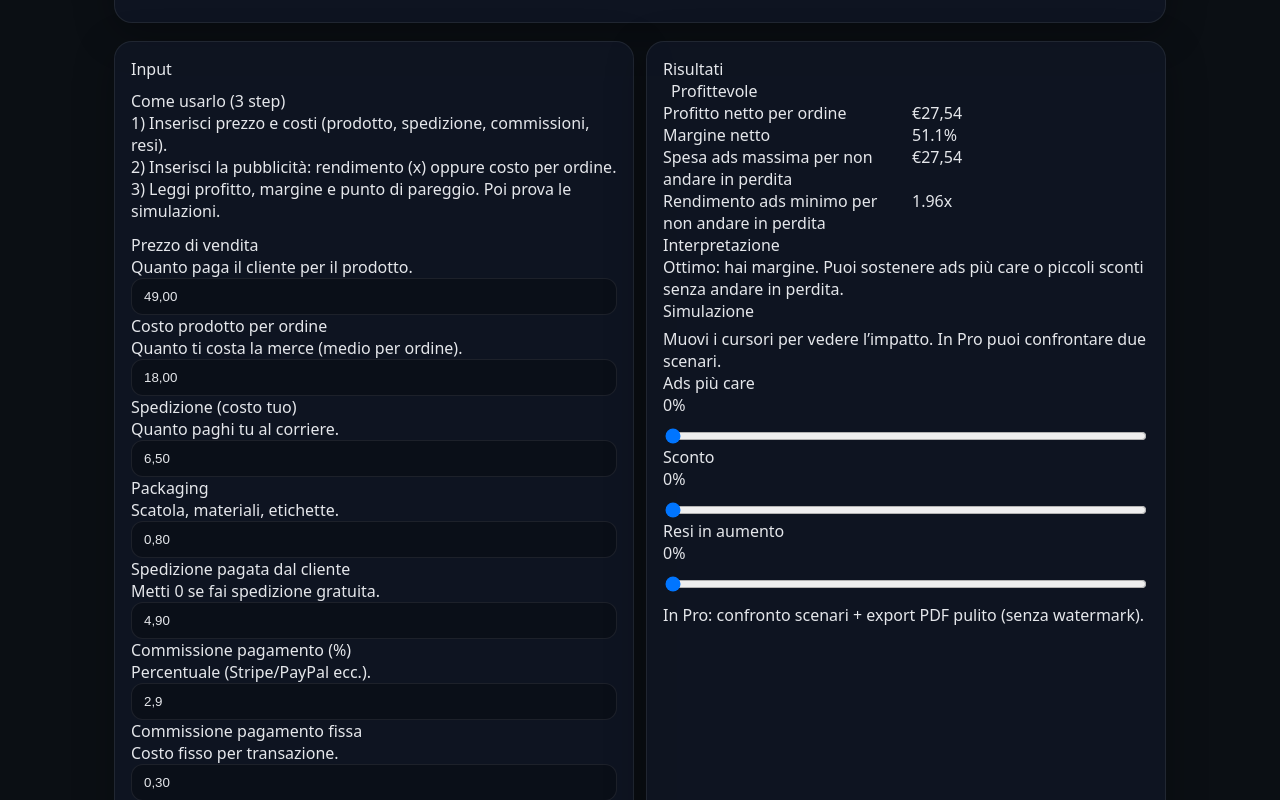
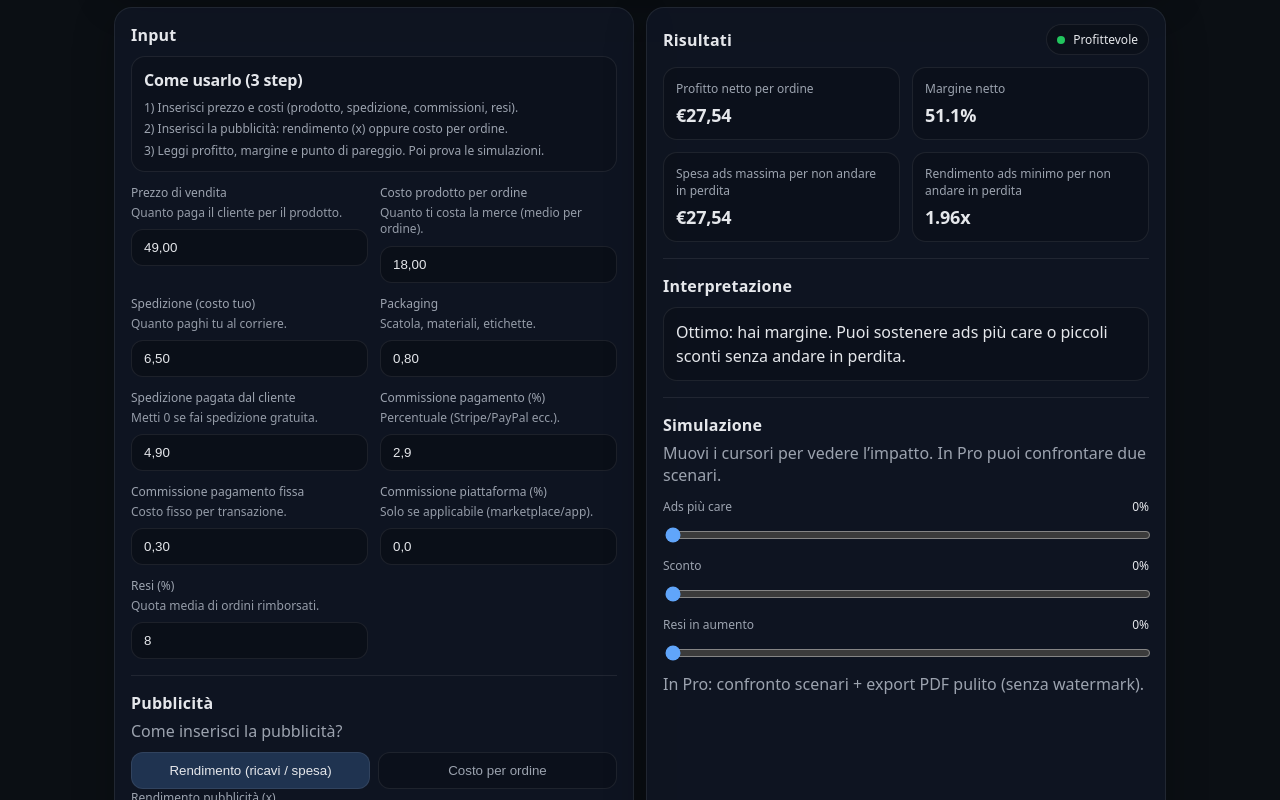
Before and after one commit to giusor/real-ecommerce-profit, a Next.js app: page / in a window 1280 px wide. Shown: the part 420-1220 px from the top of the page. Built offline with nearby package versions, Linux system fonts and the light colour scheme.

Commit message:
Update globals.css

```diff
--- a/app/globals.css
+++ b/app/globals.css
@@ -11,6 +11,7 @@
 }
 
 * { box-sizing: border-box; }
+
 body {
   margin: 0;
   font-family: ui-sans-serif, system-ui, -apple-system, Segoe UI, Roboto, Helvetica, Arial;
@@ -22,6 +23,8 @@ body {
 
 .shell { max-width: 1100px; margin: 0 auto; padding: 24px; }
 
+/* ---------- Header ---------- */
+
 .header {
   position: sticky; top: 0;
   backdrop-filter: blur(10px);
@@ -29,14 +32,30 @@ body {
   border-bottom: 1px solid var(--line);
   padding: 14px 0;
   z-index: 10;
+  display: flex;
+  align-items: center;
+  justify-content: space-between;
+  gap: 12px;
 }
-.header-inner { display: flex; align-items: center; justify-content: space-between; gap: 12px; }
+
+.headerRight { display: inline-flex; align-items: center; gap: 10px; }
+
 .brand { display: flex; flex-direction: column; line-height: 1.05; }
-.brand b { font-size: 14px; letter-spacing: .2px; }
-.brand span { font-size: 12px; color: var(--muted); }
+.brandTitle { font-size: 14px; letter-spacing: .2px; font-weight: 700; }
+.brandSub { font-size: 12px; color: var(--muted); margin-top: 2px; }
+
+.hero { margin-top: 10px; }
+
+.h1 { font-size: 34px; margin: 20px 0 8px; letter-spacing: -0.4px; }
+.sub { color: var(--muted); margin: 0 0 18px; max-width: 70ch; }
+
+/* ---------- Layout ---------- */
 
 .row { display: grid; grid-template-columns: 1fr 1fr; gap: 16px; margin-top: 18px; }
 @media (max-width: 900px) { .row { grid-template-columns: 1fr; } }
+
+.grid2 { display: grid; grid-template-columns: 1fr 1fr; gap: 12px; }
+@media (max-width: 520px) { .grid2 { grid-template-columns: 1fr; } }
 
 .card {
   border: 1px solid var(--line);
@@ -46,13 +65,22 @@ body {
   box-shadow: 0 10px 40px rgba(0,0,0,.28);
 }
 
-.h1 { font-size: 34px; margin: 20px 0 8px; letter-spacing: -0.4px; }
-.sub { color: var(--muted); margin: 0 0 18px; max-width: 70ch; }
+/* ---------- Inputs ---------- */
 
-.grid2 { display: grid; grid-template-columns: 1fr 1fr; gap: 12px; }
-@media (max-width: 520px) { .grid2 { grid-template-columns: 1fr; } }
+.fieldGrid {
+  display: grid;
+  grid-template-columns: 1fr 1fr;
+  gap: 12px;
+  margin-top: 10px;
+}
+@media (max-width: 720px) {
+  .fieldGrid { grid-template-columns: 1fr; }
+}
 
-.label { font-size: 12px; color: var(--muted); margin-bottom: 6px; }
+.field { display: flex; flex-direction: column; }
+.fieldLabel { font-size: 12px; color: var(--muted); margin-bottom: 6px; }
+.fieldHelp { font-size: 12px; color: var(--muted); margin: -2px 0 8px; line-height: 1.35; opacity: .95; }
+
 .input, .select {
   width: 100%;
   padding: 10px 12px;
@@ -62,17 +90,28 @@ body {
   color: var(--text);
   outline: none;
 }
+
+.input::placeholder { color: rgba(156,163,175,.65); }
+
 .input:focus, .select:focus { border-color: rgba(96,165,250,.55); }
 
 .small { font-size: 12px; color: var(--muted); margin-top: 6px; }
+.muted { color: var(--muted); }
 
-.kpi { display: grid; grid-template-columns: 1fr 1fr; gap: 12px; }
-.kpi .box { padding: 12px; border-radius: 14px; border: 1px solid var(--line); background: rgba(0,0,0,.18); }
-.kpi .box b { display: block; font-size: 18px; margin-top: 4px; }
-.kpi .box span { color: var(--muted); font-size: 12px; }
+.note { font-size: 12px; color: var(--muted); margin-top: 6px; line-height: 1.5; }
 
-.badge { display: inline-flex; align-items: center; gap: 8px; padding: 6px 10px; border-radius: 999px; border: 1px solid var(--line); background: rgba(0,0,0,.2); font-size: 12px; }
-.dot { width: 8px; height: 8px; border-radius: 99px; display: inline-block; }
+/* Soft validation */
+.fieldInvalid .input {
+  border-color: rgba(245,158,11,.55);
+  box-shadow: 0 0 0 3px rgba(245,158,11,.10);
+}
+.fieldError {
+  font-size: 12px;
+  color: rgba(245,158,11,.95);
+  margin-top: 6px;
+}
+
+/* ---------- Buttons ---------- */
 
 .btn {
   display: inline-flex; align-items: center; justify-content: center;
@@ -84,15 +123,22 @@ body {
   text-decoration: none;
   cursor: pointer;
 }
+
 .btn:hover { border-color: rgba(96,165,250,.55); }
 .btnPrimary { background: rgba(96,165,250,.28); }
+
 .btnRow { display: flex; gap: 10px; flex-wrap: wrap; }
 
-.hr { height: 1px; background: var(--line); margin: 16px 0; border: 0; }
+/* ---------- Divider ---------- */
 
-.sliderRow { display: grid; grid-template-columns: 1fr; gap: 10px; }
-.range { width: 100%; }
-.footer { color: var(--muted); font-size: 12px; margin-top: 28px; line-height: 1.6; }
+.divider, .hr {
+  height: 1px;
+  background: var(--line);
+  margin: 16px 0;
+  border: 0;
+}
+
+/* ---------- Toggle ---------- */
 
 .toggle {
   display: inline-flex; gap: 6px; padding: 4px;
@@ -100,6 +146,7 @@ body {
   border-radius: 999px;
   background: rgba(0,0,0,.18);
 }
+
 .pill {
   padding: 6px 10px;
   border-radius: 999px;
@@ -109,3 +156,130 @@ body {
   user-select: none;
 }
 .pillOn { background: rgba(96,165,250,.25); color: var(--text); }
+
+/* ---------- Segmented (Ads mode) ---------- */
+
+.segmented {
+  display: grid;
+  grid-template-columns: 1fr 1fr;
+  gap: 8px;
+}
+
+.segBtn {
+  padding: 10px 12px;
+  border-radius: 12px;
+  border: 1px solid var(--line);
+  background: rgba(0,0,0,.18);
+  color: var(--muted);
+  cursor: pointer;
+}
+.segBtn:hover { border-color: rgba(96,165,250,.55); color: var(--text); }
+.segOn { background: rgba(96,165,250,.22); color: var(--text); }
+
+/* ---------- Results ---------- */
+
+.cardTitle { font-weight: 700; letter-spacing: .2px; }
+.cardTopRow {
+  display: flex;
+  align-items: center;
+  justify-content: space-between;
+  gap: 10px;
+}
+
+.pillTag {
+  display: inline-flex;
+  align-items: center;
+  gap: 8px;
+  padding: 6px 10px;
+  border-radius: 999px;
+  border: 1px solid var(--line);
+  background: rgba(0,0,0,.2);
+  font-size: 12px;
+  color: var(--text);
+}
+.dot { width: 8px; height: 8px; border-radius: 99px; display: inline-block; background: var(--muted); }
+
+.pillTag.loss .dot { background: var(--red); }
+.pillTag.ok .dot { background: var(--yellow); }
+.pillTag.profit .dot { background: var(--green); }
+
+.kpiGrid {
+  display: grid;
+  grid-template-columns: 1fr 1fr;
+  gap: 12px;
+  margin-top: 12px;
+}
+
+@media (max-width: 520px) {
+  .kpiGrid { grid-template-columns: 1fr; }
+}
+
+.kpi {
+  padding: 12px;
+  border-radius: 14px;
+  border: 1px solid var(--line);
+  background: rgba(0,0,0,.18);
+}
+
+.kpiTitle { color: var(--muted); font-size: 12px; }
+.kpiValue { display: block; font-size: 18px; margin-top: 6px; font-weight: 800; letter-spacing: -0.2px; }
+
+/* Insight */
+.insightBox {
+  margin-top: 10px;
+  padding: 12px;
+  border-radius: 14px;
+  border: 1px solid var(--line);
+  background: rgba(0,0,0,.18);
+  line-height: 1.5;
+}
+
+/* ---------- Sliders ---------- */
+
+.sliderRow { display: grid; grid-template-columns: 1fr; gap: 10px; margin-top: 12px; }
+.sliderTop { display: flex; align-items: center; justify-content: space-between; gap: 10px; }
+.sliderLabel { color: var(--muted); font-size: 12px; }
+.sliderVal { font-size: 12px; color: var(--text); }
+
+.slider {
+  width: 100%;
+  accent-color: var(--accent);
+}
+
+/* ---------- Mini guide ---------- */
+
+.miniGuide {
+  border: 1px solid var(--line);
+  background: rgba(0,0,0,.14);
+  border-radius: 14px;
+  padding: 12px;
+}
+
+.miniGuideTitle {
+  font-weight: 800;
+  letter-spacing: -0.2px;
+  margin-bottom: 8px;
+}
+
+.miniGuideRow {
+  color: var(--muted);
+  font-size: 12px;
+  line-height: 1.45;
+  margin-top: 4px;
+}
+
+/* ---------- Footer ---------- */
+
+.footer { color: var(--muted); font-size: 12px; margin-top: 28px; line-height: 1.6; }
+
+/* ---------- Legacy (kept for compatibility if old classes exist) ---------- */
+
+.label { font-size: 12px; color: var(--muted); margin-bottom: 6px; }
+
+.kpiLegacy { display: grid; grid-template-columns: 1fr 1fr; gap: 12px; }
+.kpiLegacy .box { padding: 12px; border-radius: 14px; border: 1px solid var(--line); background: rgba(0,0,0,.18); }
+.kpiLegacy .box b { display: block; font-size: 18px; margin-top: 4px; }
+.kpiLegacy .box span { color: var(--muted); font-size: 12px; }
+
+.badge { display: inline-flex; align-items: center; gap: 8px; padding: 6px 10px; border-radius: 999px; border: 1px solid var(--line); background: rgba(0,0,0,.2); font-size: 12px; }
+.range { width: 100%; }
```
